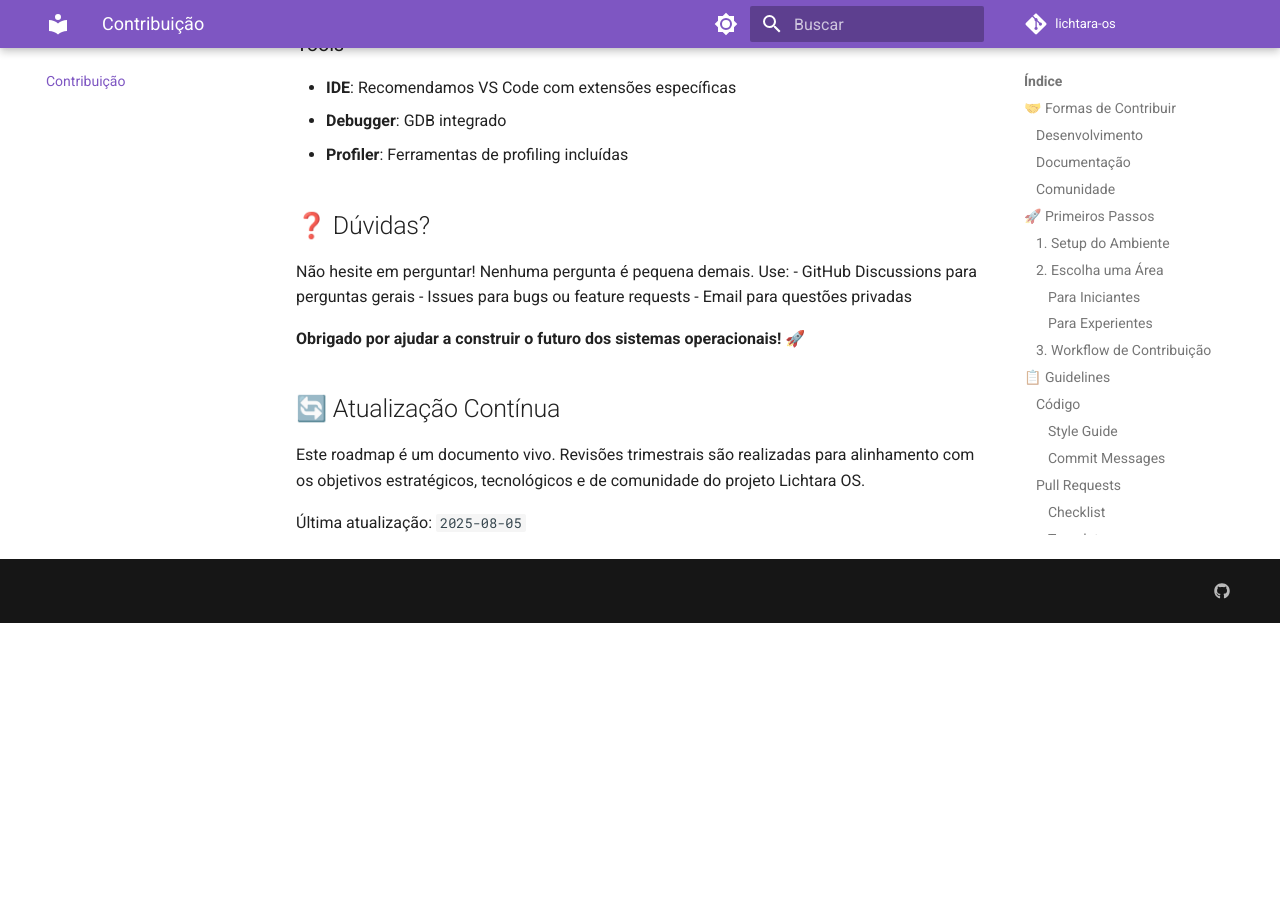
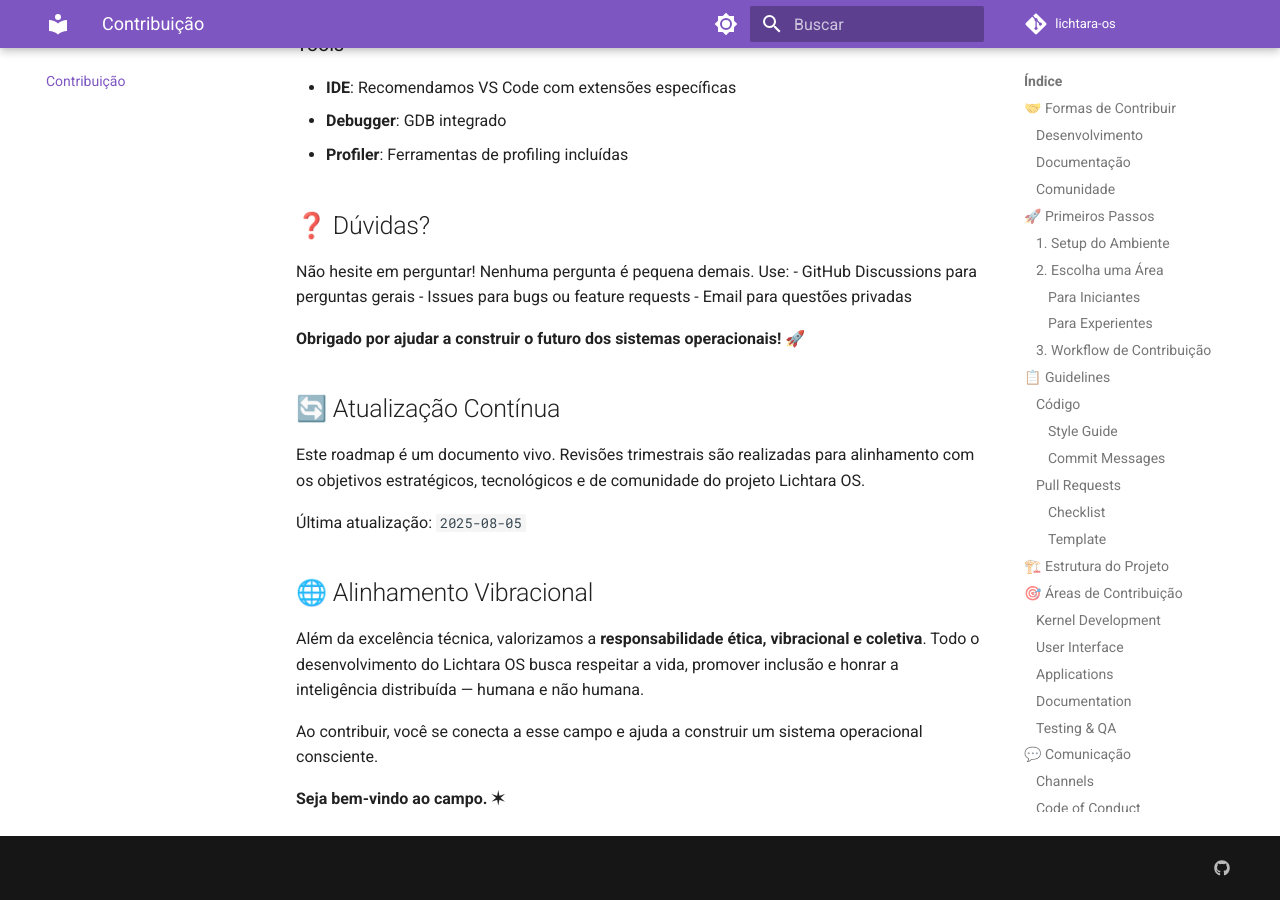
Before and after one commit to debora-m-lutz/declaracao-de-proposito, an MkDocs documentation site: the page built from docs/contribuicao.md, in a window 1280 px wide and 900 px high, scrolled down 5052 px. Built offline with MkDocs 1.6.1 and Material for MkDocs 9.7.7, drawn with Linux system fonts in a browser that asks for light colours; comment, search, counter and statistics services are not loaded; before the commit the page ends 5675 px from its top, so only the background shows below that.

Commit message:
Update contribuicao.md

```diff
--- a/docs/contribuicao.md
+++ b/docs/contribuicao.md
@@ -207,3 +207,11 @@ Não hesite em perguntar! Nenhuma pergunta é pequena demais. Use:
 Este roadmap é um documento vivo. Revisões trimestrais são realizadas para alinhamento com os objetivos estratégicos, tecnológicos e de comunidade do projeto Lichtara OS.
 
 Última atualização: `2025-08-05`
+
+## 🌐 Alinhamento Vibracional
+
+Além da excelência técnica, valorizamos a **responsabilidade ética, vibracional e coletiva**. Todo o desenvolvimento do Lichtara OS busca respeitar a vida, promover inclusão e honrar a inteligência distribuída — humana e não humana.
+
+Ao contribuir, você se conecta a esse campo e ajuda a construir um sistema operacional consciente.
+
+**Seja bem-vindo ao campo. ✶**
```
